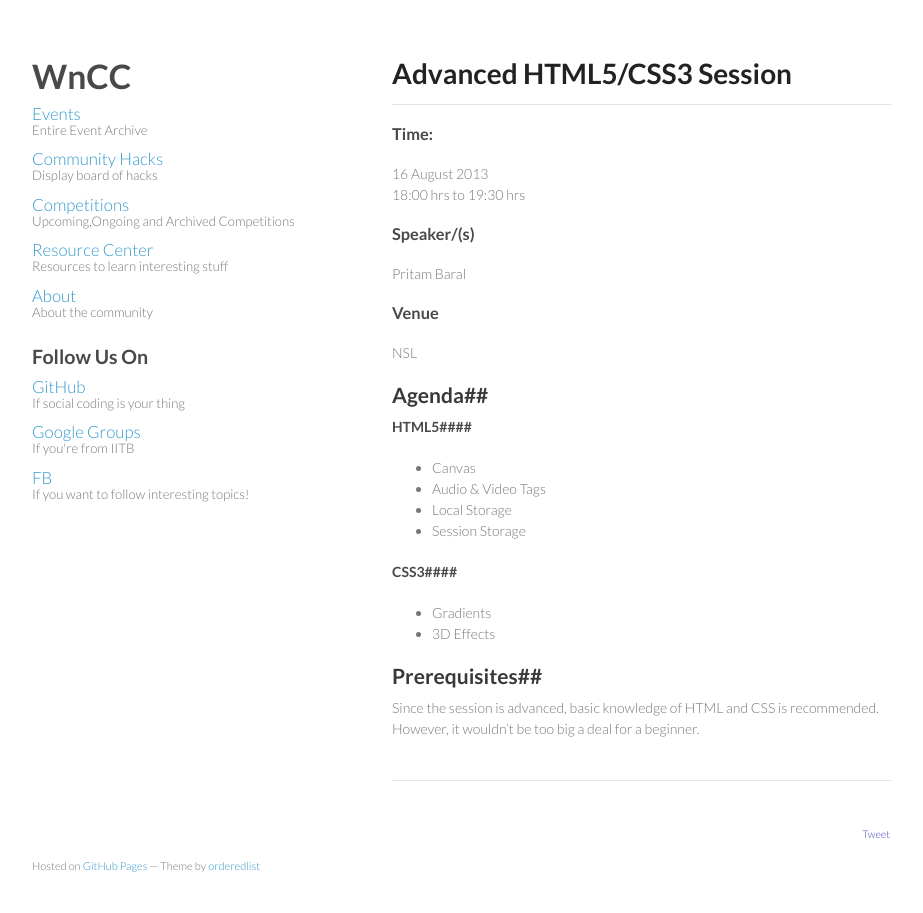
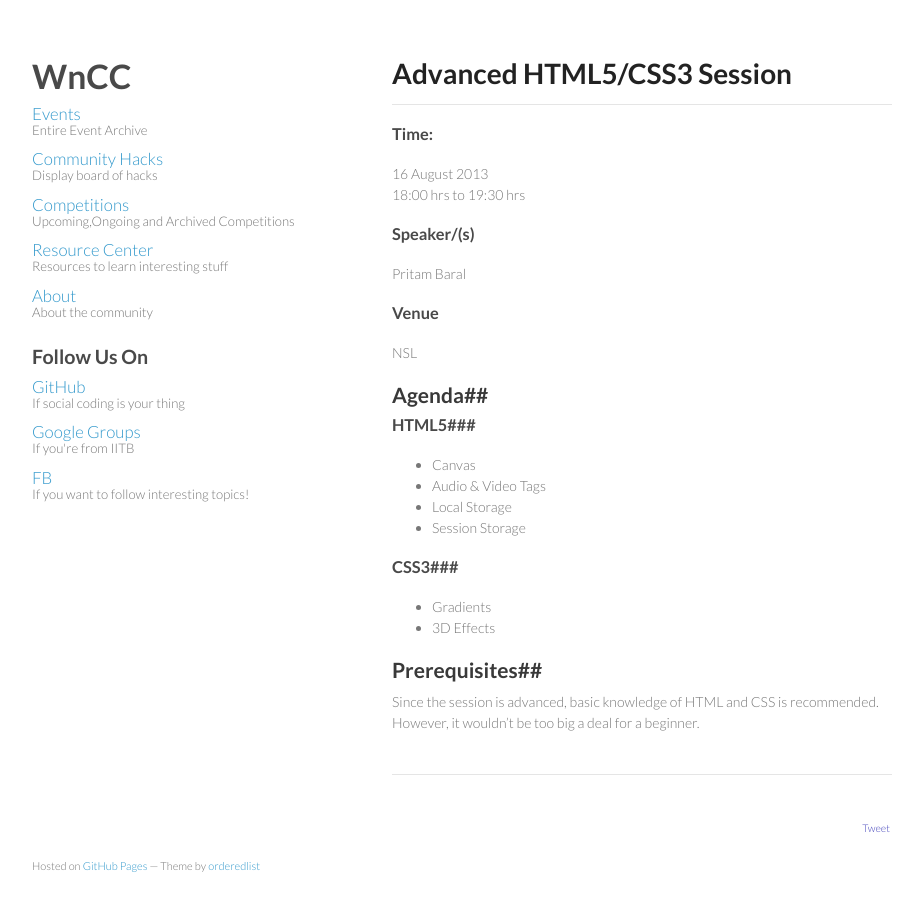
Before and after one commit to wncc/wncc.github.io, a Jekyll site: the page built from events/_posts/2013-08-16-advanced-html5-css3.markdown, in a window 1280 px wide. Shown: the whole page, without its empty margins (178-1101 px from the left). Built offline with Jekyll 4.4.1, drawn with Linux system fonts in a browser that asks for light colours; nearby versions of some CDN libraries; Markdown is read by kramdown in place of the engine named in the settings; comment, search, counter and statistics services are not loaded.

Commit message:
Changed Heading emphasis

```diff
--- a/events/_posts/2013-08-16-advanced-html5-css3.markdown
+++ b/events/_posts/2013-08-16-advanced-html5-css3.markdown
@@ -10,7 +10,7 @@ venue: NSL
 
 ##Agenda##
 
-####HTML5####
+###HTML5###
 
 * Canvas
 * Audio & Video Tags
@@ -18,7 +18,7 @@ venue: NSL
 * Session Storage
 
 
-####CSS3####
+###CSS3###
 
 * Gradients
 * 3D Effects
```
